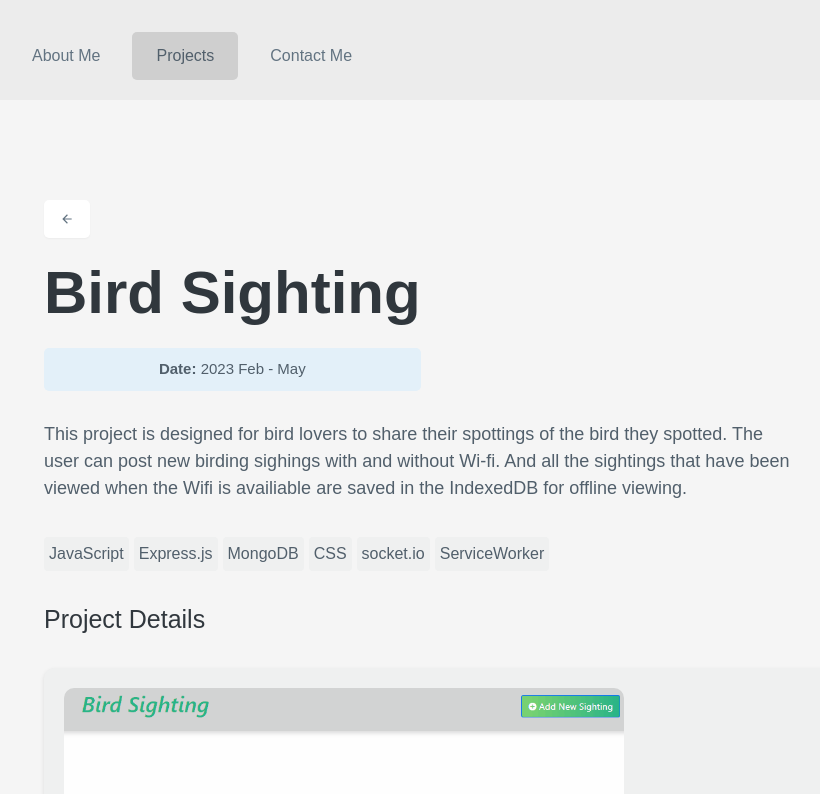
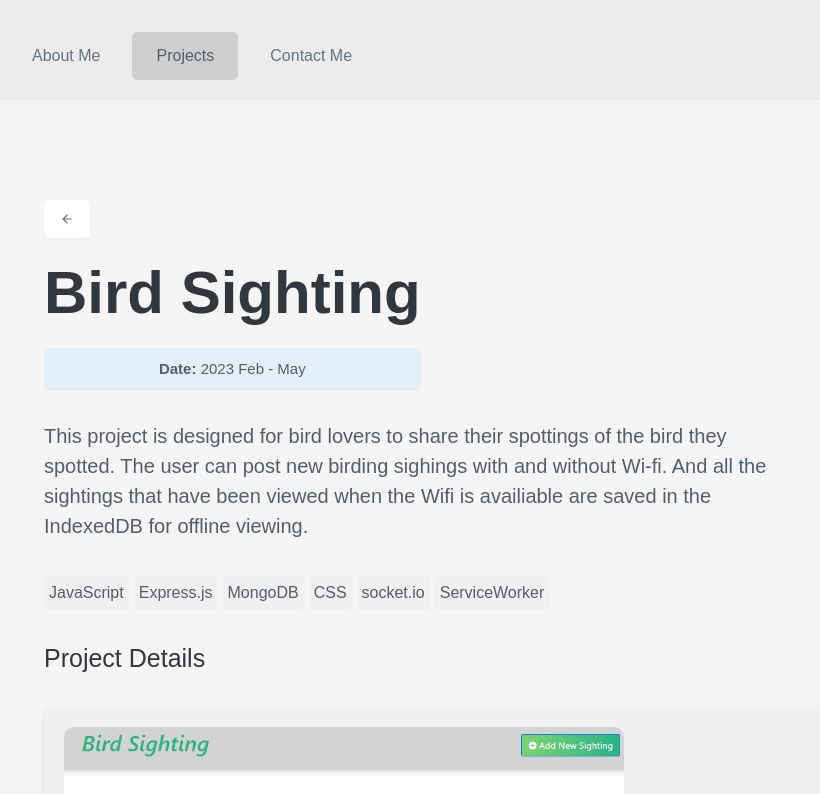
Before and after one commit to JellyYJ/portfolio, a React (Vite) app in the folder portfolio/: page /projects/birdSighting in a window 1280 px wide. Shown: the top 794 px of the page, without its empty margins (16-836 px from the left). Built offline with nearby package versions, Linux system fonts and the light colour scheme.

Commit message:
update text styles for detail page

```diff
--- a/portfolio/src/ui/projectDetail.jsx
+++ b/portfolio/src/ui/projectDetail.jsx
@@ -33,18 +33,6 @@ const GifsContainer = styled.div`
   } */
 `;
 
-const Description = styled(StyledDiv)`
-  font-size: 1.8rem;
-`;
-
-const FeaturesContainer = styled.div`
-  /* margin-top: 20px; */
-`;
-
-const FeatureHeading = styled(Heading)`
-  /* margin-bottom: 10px; */
-`;
-
 const AdditionalInfo = styled(StyledDiv)`
   /* font-size: 1.2rem; */
 `;
@@ -67,7 +55,7 @@ function ProjectDetail({ project }) {
   return (
     <PageContainer>
       <ProjectDetailsHeader project={project} moveBack={moveBack} />
-      <Description>{project.details}</Description>
+      <StyledDiv role="paragraph">{project.details}</StyledDiv>
       <TechStack techData={project.techStck} />
 
       <GifsSectionTitle as="h3">Project Details</GifsSectionTitle>
@@ -86,14 +74,14 @@ function ProjectDetail({ project }) {
       </Popup>
 
       {project.features && (
-        <FeaturesContainer>
-          <FeatureHeading as="h4">Key Features</FeatureHeading>
+        <StyledDiv>
+          <Heading as="h4">Key Features</Heading>
           <ul>
             {project.features.map((feature, index) => (
               <li key={index}>{feature}</li>
             ))}
           </ul>
-        </FeaturesContainer>
+        </StyledDiv>
       )}
 
       <AdditionalInfo>
```
